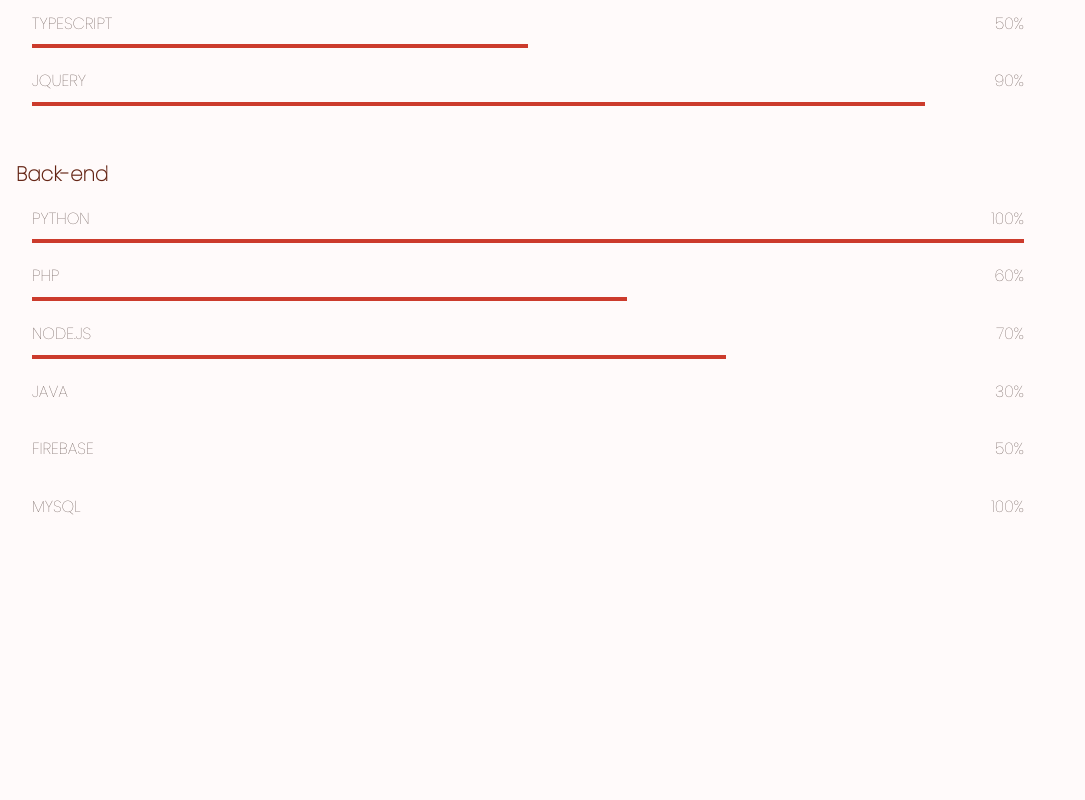
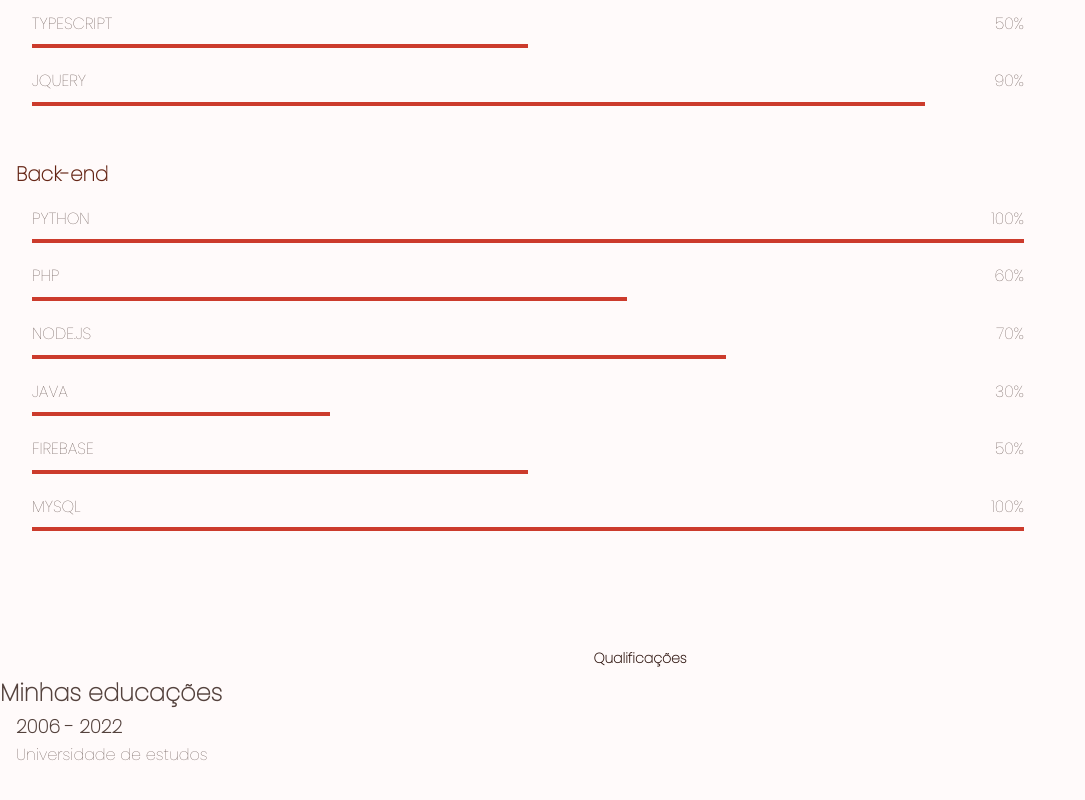
Before and after one commit to LuizGafanhotos/MEU_PORTFOLIO, a plain HTML site: page index.html in a window 1280 px wide. Shown: the part 1978-2778 px from the top of the page, without its empty margins (0-1085 px from the left). Before the commit the page ends 2561 px from the top, so only its background shows below. Drawn offline with nearby package versions, Linux system fonts and the light colour scheme.

Commit message:
Educação

```diff
--- a/assets/styles/style.css
+++ b/assets/styles/style.css
@@ -346,3 +346,12 @@ img{
 .habilidade__nodejs{
     width: 70%;
 }
+.habilidade__java{
+    width: 30%;
+}
+.habilidade__firebase{
+    width: 50%;
+}
+.habilidade__mysql{
+    width: 100%;
+}
--- a/index.html
+++ b/index.html
@@ -191,6 +191,20 @@
                 </div>
             </div>
         </section>
+        <section class="education section">
+            <span class="section-subtitulo">Qualificações</span>
+            <h2 class="section-titulo">Minhas educações</h2>
+
+            <div class="education__container bd-grid">
+                <div class="education__content">
+                    <div>
+                        <h3 class="education__year">2006 - 2022</h3>
+                        <span class="education__university">Universidade de estudos</span>
+                    </div>
+                </div>
+
+            </div>
+        </section>
 
     </main>
 
```
